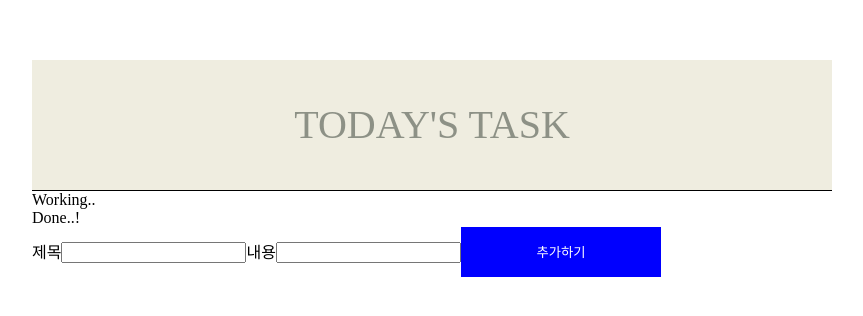
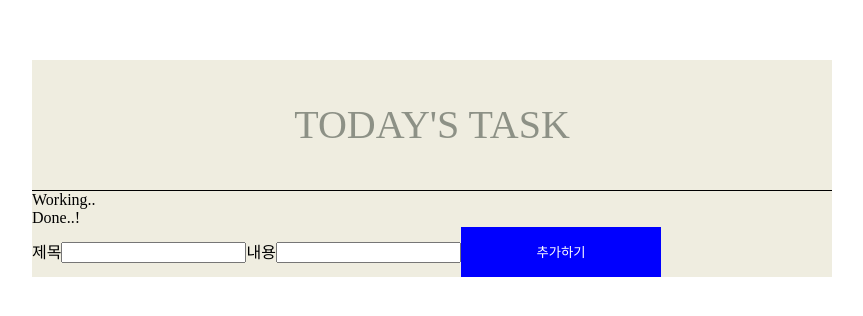
Before and after one commit to hb9901/to-do-list, a React (Vite) app: page / in a window 1280 px wide. Shown: the part 232-548 px from the top of the page, without its empty margins (208-1071 px from the left). Built offline with nearby package versions, Linux system fonts and the light colour scheme.

Commit message:
style: layout 배경 색깔 지정

```diff
--- a/src/App.css
+++ b/src/App.css
@@ -1,4 +1,5 @@
 .layout-wrapper{
   max-width: 1200px;
   min-width: 800px;
+  background-color: #EFEDE0;;
 }
```
